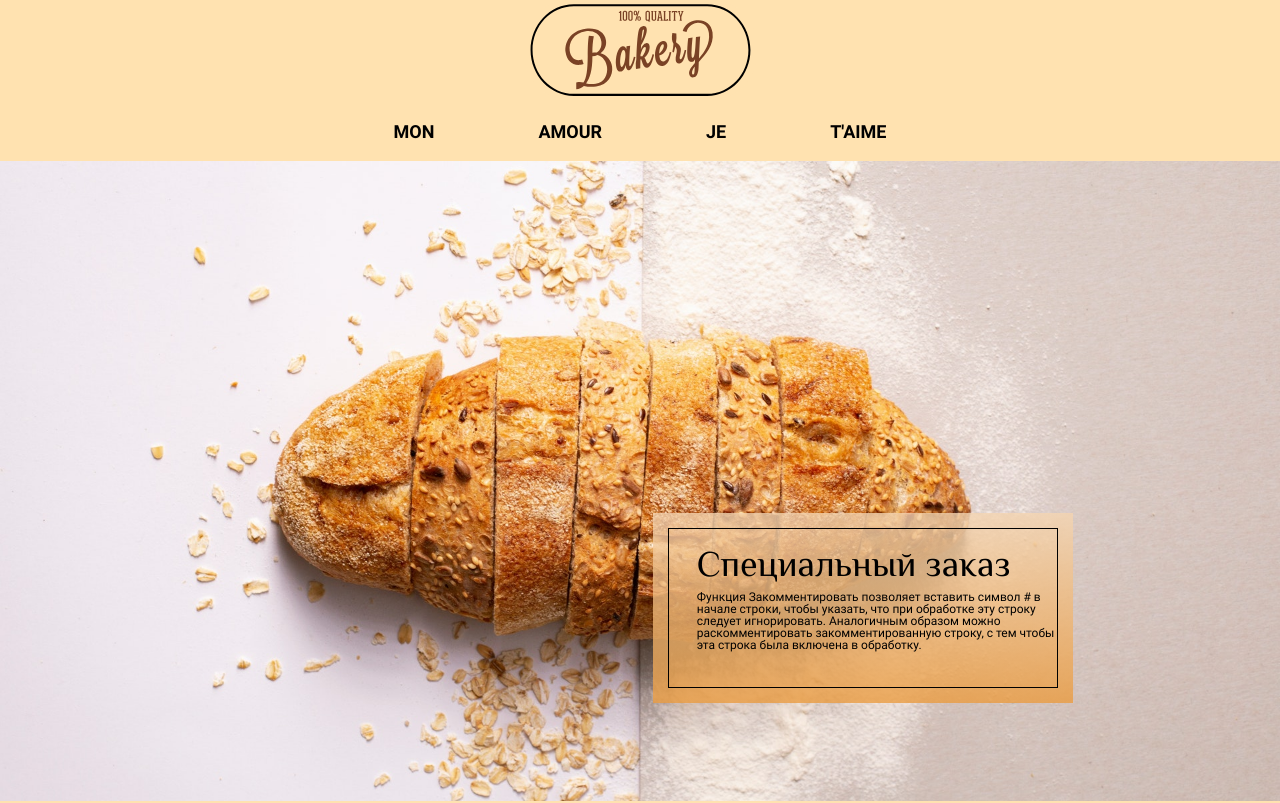
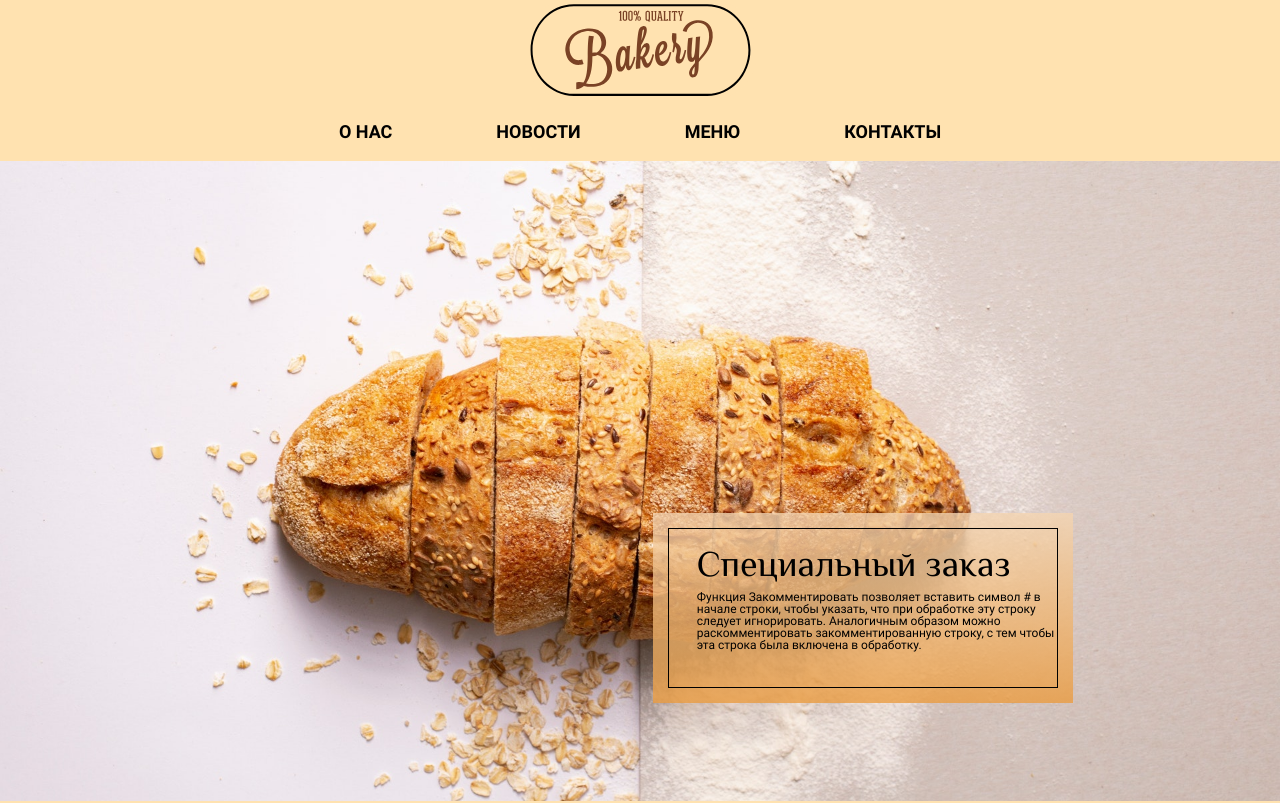
Before and after one commit to Elizaveta31/elizaveta31.backery, a plain HTML site: page index.html in a window 1280 px wide. Shown: the top 803 px of the page. Drawn offline with Linux system fonts and the light colour scheme.

Commit message:
Update index.html

```diff
--- a/index.html
+++ b/index.html
@@ -18,10 +18,10 @@
     </header>
     <nav>
         <ul>
-            <li><a href="#">MON</a></li>
-            <li><a href="#">AMOUR</a></li>
-            <li><a href="#">JE</a></li>
-            <li><a href="#">T'AIME</a></li>
+            <li><a href="#">О НАС</a></li>
+            <li><a href="#">НОВОСТИ</a></li>
+            <li><a href="#">МЕНЮ</a></li>
+            <li><a href="#">КОНТАКТЫ</a></li>
         </ul>
     </nav>
     <main>
```
